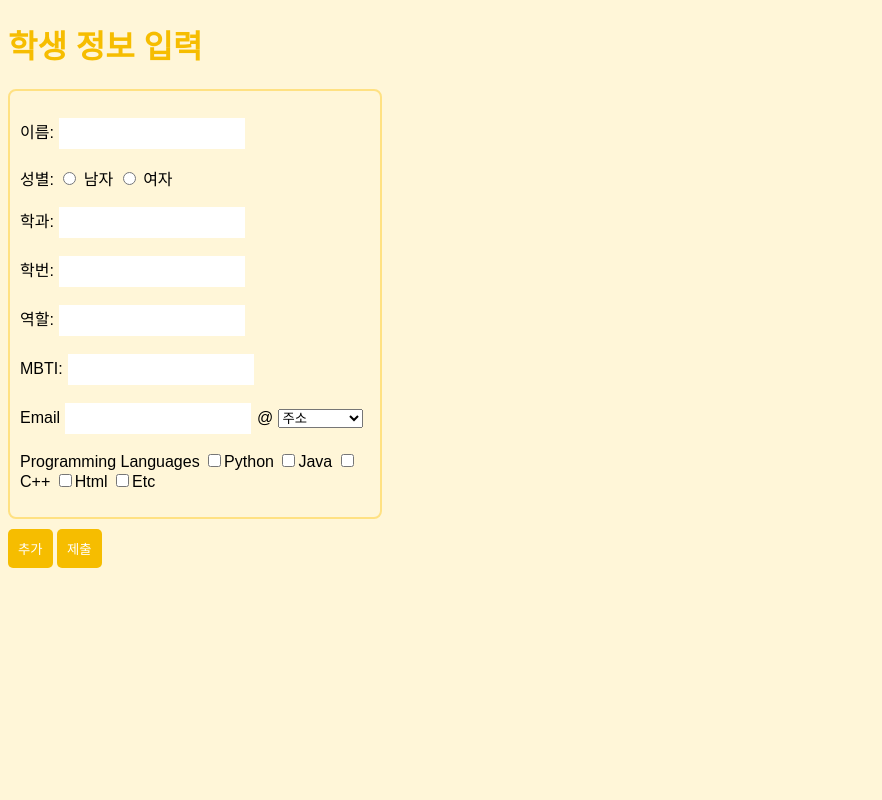
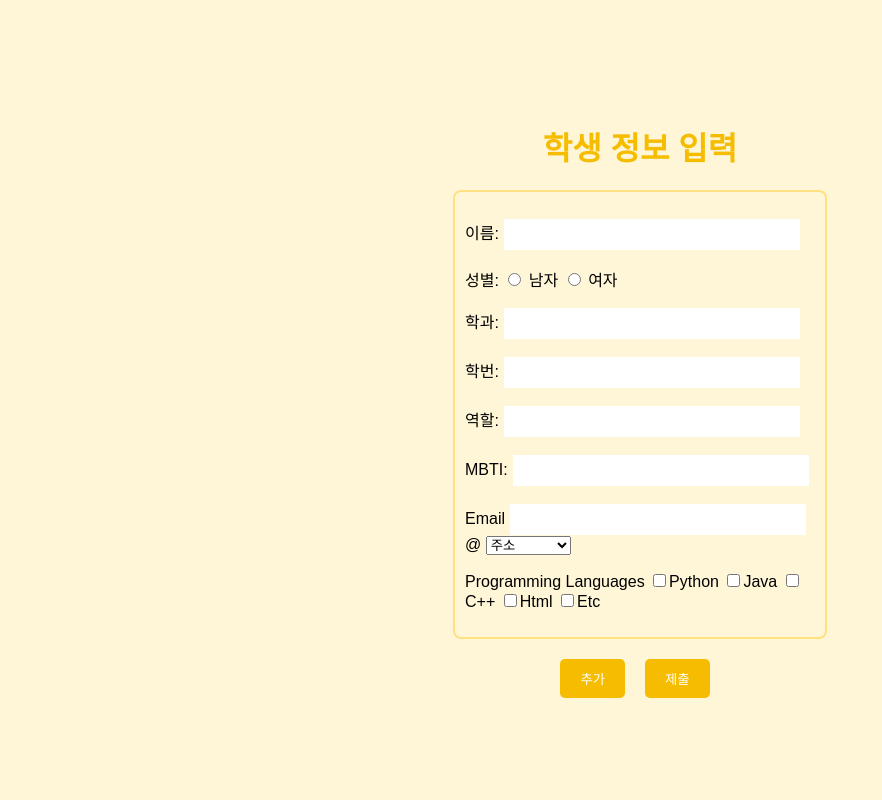
Before and after one commit to CSID-DGU/2024-2-OSSPrac-azaping-01, a Flask app: page /input in a window 1280 px wide. Shown: the whole page, without its empty margins (0-882 px from the left). Run offline with Flask 3, Linux system fonts and the light colour scheme; some web fonts are replaced.

Commit message:
전체 중앙 정렬

```diff
--- a/flask1/templates/app_input.html
+++ b/flask1/templates/app_input.html
@@ -15,10 +15,23 @@
         body {
             font-family: 'SUIT', sans-serif;
             background-color: #FFF6D8;
+            display: flex;
+            justify-content: center;  /* 수평 중앙 정렬 */
+            align-items: center;  /* 수직 중앙 정렬 */
+            height: 100vh;  /* 전체 화면 높이 */
+            margin: 0;  /* 기본 여백 제거 */
         }
         h1{
             color: #F6BD00;
             font-family: 'SUIT', sans-serif;
+            text-align: center;
+        }
+        .form-container {
+            width: 100%;
+            max-width: 600px; /* 폼의 최대 너비 설정 */
+            padding: 20px;
+            border-radius: 8px;
+            background-color: #FFF6D8;
         }
         .person-block {
             margin-bottom: 10px; /* 아래 여백 줄이기 */
@@ -28,28 +41,39 @@
             background-color: #FFF6D8;
             width: 100%; /* 부모 요소의 너비에 맞게 설정 */
             max-width: 350px; /* 최대 너비 제한 */
+            margin-left: auto;
+            margin-right: auto;
         }
 
         input[type="text"] {
             border: 1px solid #FFF6D8;
             padding: 8px;
             font-family: 'SUIT', monospace;
+            width: 80%;
         }
         button {
             background-color: #F6BD00;
             color: #fff;
             border: none;
-            padding: 10px 10px;
+            padding: 10px 20px;
             border-radius: 5px;
             font-family: 'SUIT', sans-serif;
             cursor: pointer;
+            margin-right: 10px;
         }
         button:hover {
             background-color: #EFB001;
         }
+        .button-container {
+            display: flex;
+            justify-content: center;
+            gap: 10px;
+            margin-top: 20px;
+        }
     </style>
 </head>
 <body>
+    <div class="form-container">
     <h1>학생 정보 입력</h1>
     <form action="/result" method="POST" id="studentForm">
         <div id="personContainer">
@@ -83,9 +107,12 @@
                 </p>
             </div>
         </div>
-        <button type="button" onclick="addPerson()">추가</button>
-        <button type="submit">제출</button>
+        <div class="button-container">
+            <button type="button" onclick="addPerson()">추가</button>
+            <button type="submit">제출</button>
+        </div>
     </form>
+</div>
 
     <script>
         // 새 입력 필드를 추가하는 함수
```
